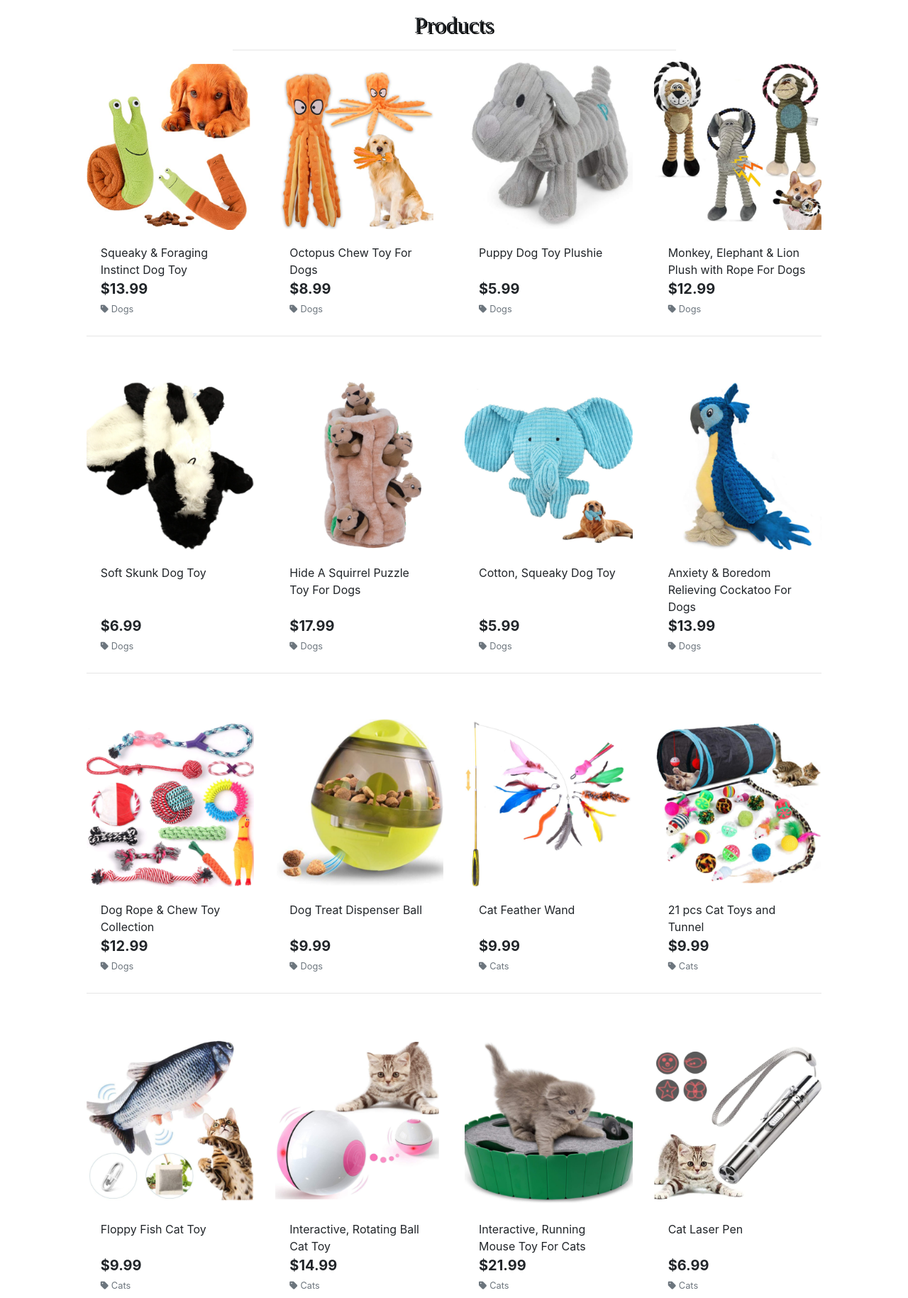
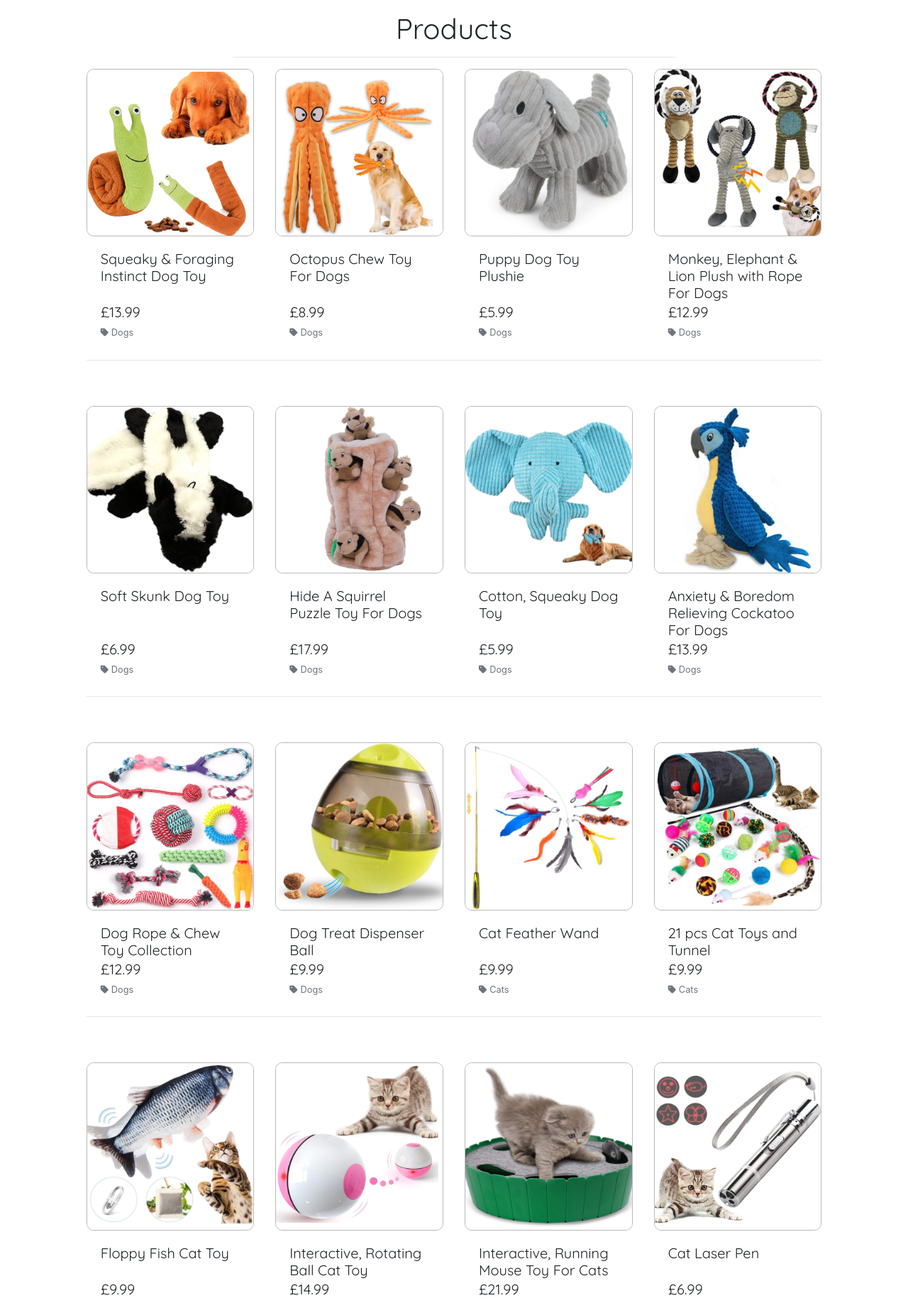
Before and after one commit to HinaChoudhry/Pawfect-Pets, a Django app: page /products/ in a window 1280 px wide. Shown: the part 157-1986 px from the top of the page at 71% size. Run offline with Django 3.2, Linux system fonts and the light colour scheme; data comes from the database, SQL or seed files in the repository; some libraries are stand-ins or nearby versions; some web fonts are replaced.

Commit message:
Styled and edited css for products page

```diff
--- a/products/templates/products/products.html
+++ b/products/templates/products/products.html
@@ -14,7 +14,7 @@
     <div class="container-fluid">
         <div class="row">
             <div class="col text-center mt-3">
-                <h2 class="logo-font">Products</h2>
+                <h1 class="heading-font">Products</h1>
                 <hr class="w-50 mb-1">
             </div>
         </div>
@@ -27,20 +27,20 @@
                             <div class="card h-100 border-0">
                                 {% if product.image %}
                                 <a href="">
-                                    <img class="card-img-top img-fluid" src="{{ product.image.url }}" alt="{{ product.name }}">
+                                    <img class="card-img-top img-fluid img-border" src="{{ product.image.url }}" alt="{{ product.name }}">
                                 </a>
                                 {% else %}
                                 <a href="">
-                                    <img class="card-img-top img-fluid" src="{{ MEDIA_URL }}noimage.png" alt="{{ product.name }}">
+                                    <img class="card-img-top img-fluid img-border" src="{{ MEDIA_URL }}noimage.png" alt="{{ product.name }}">
                                 </a>
                                 {% endif %}
                                 <div class="card-body pb-0">
-                                    <p class="mb-0">{{ product.name }}</p>
+                                    <h5 class="mb-0 product-font">{{ product.name }}</h5>
                                 </div>
                                 <div class="card-footer bg-white pt-0 border-0 text-left">
                                     <div class="row">
                                         <div class="col">
-                                            <p class="lead mb-0 text-left font-weight-bold">${{ product.price }}</p>
+                                            <p class="lead mb-0 text-left product-font">£{{ product.price }}</p>
                                             {% if product.category %}
                                             <p class="small mt-1 mb-0">
                                                 <a class="text-muted" href="#">
--- a/static/css/base.css
+++ b/static/css/base.css
@@ -51,6 +51,26 @@ ul {
       }
     }
 
+
+    @media (max-width: 600px) {
+        .header-container {
+            padding-top: 50px;
+        }
+      }
+
+
+      @media (max-width: 400px) {
+        .header-container {
+            padding-top: 100px;
+        }
+      }
+
+
+      @media (max-width: 320px) {
+        .header-container {
+            padding-top: 150px;
+        }
+      }
 
  .nav-bg-color {
           background-color: #88daf3;
@@ -146,3 +166,19 @@ ul {
       color:#000;
       opacity: 0.7;
   }
+
+  .img-border {
+      border: solid 1px rgba(87, 85, 85, 0.411);
+      border-radius: 10px;
+  }
+
+  .heading-font {
+      font-family: Quicksand;
+      font-weight: 500;
+  }
+
+  .product-font {
+      font-family: Quicksand;
+      Font-weight: 500;
+
+  }
```
